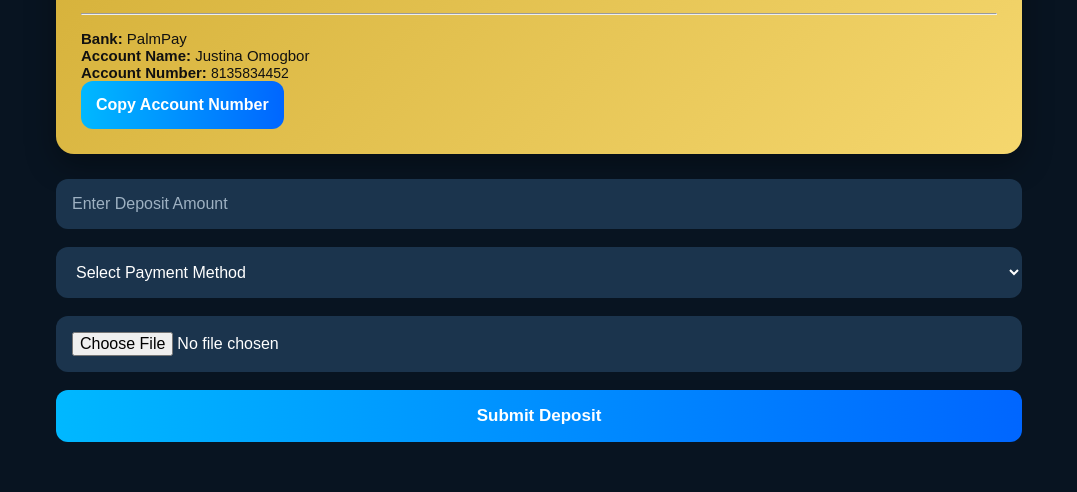
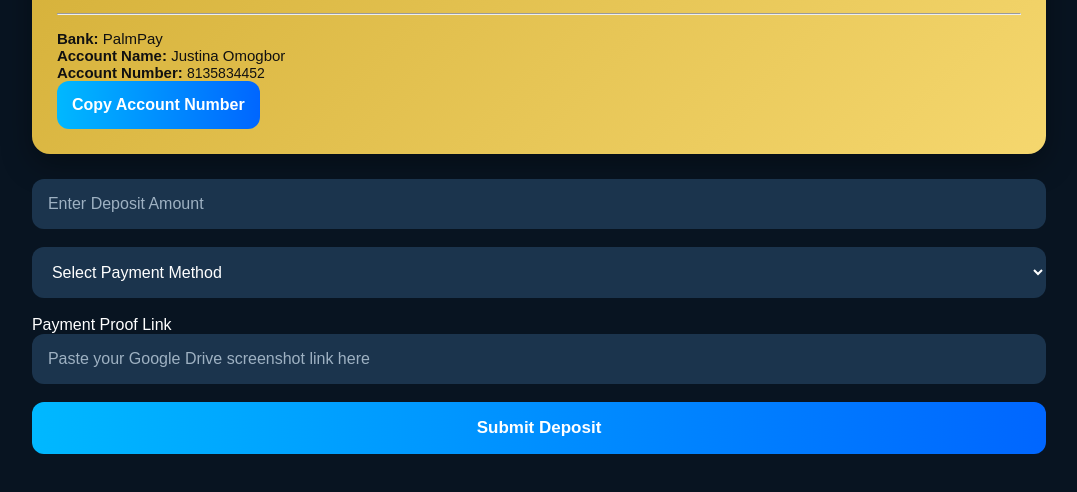
Before and after one commit to danielidoghe-beep/VERIFYSTACK-V2, a plain HTML site: page deposit.html in a window 1280 px wide. Shown: the part 198-690 px from the top of the page, without its empty margins (101-1178 px from the left). Drawn offline with Linux system fonts and the light colour scheme; no server answers.

Commit message:
Update deposit.html

```diff
--- a/deposit.html
+++ b/deposit.html
@@ -73,10 +73,13 @@ placeholder="Enter Deposit Amount">
 
 </select>
 
+<label>Payment Proof Link</label>
+
 <input
-type="file"
-id="paymentProof"
-class="input">
+type="url"
+id="proofLink"
+class="input"
+placeholder="Paste your Google Drive screenshot link here">
 
 <button
 id="submitDepositBtn"
```
